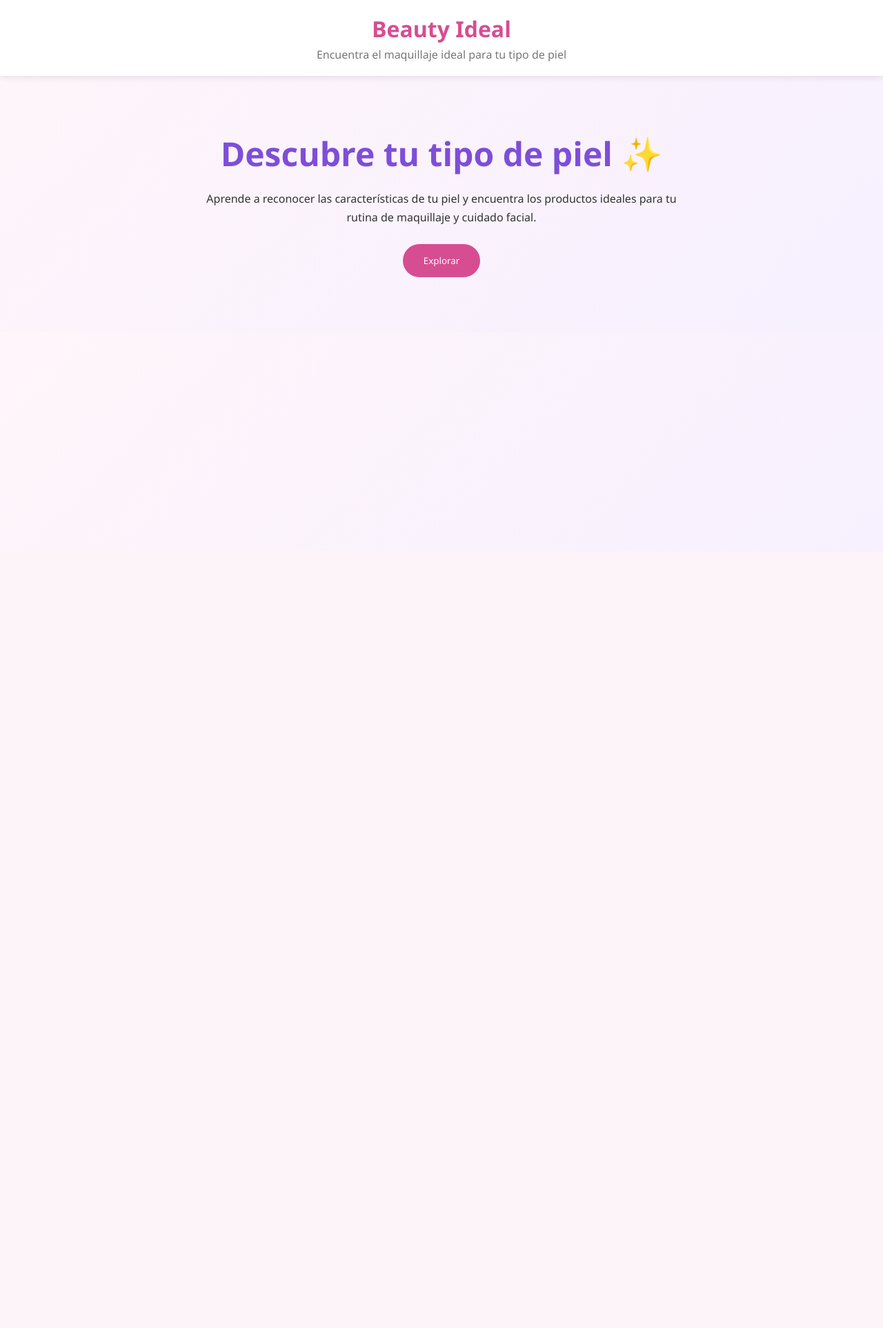
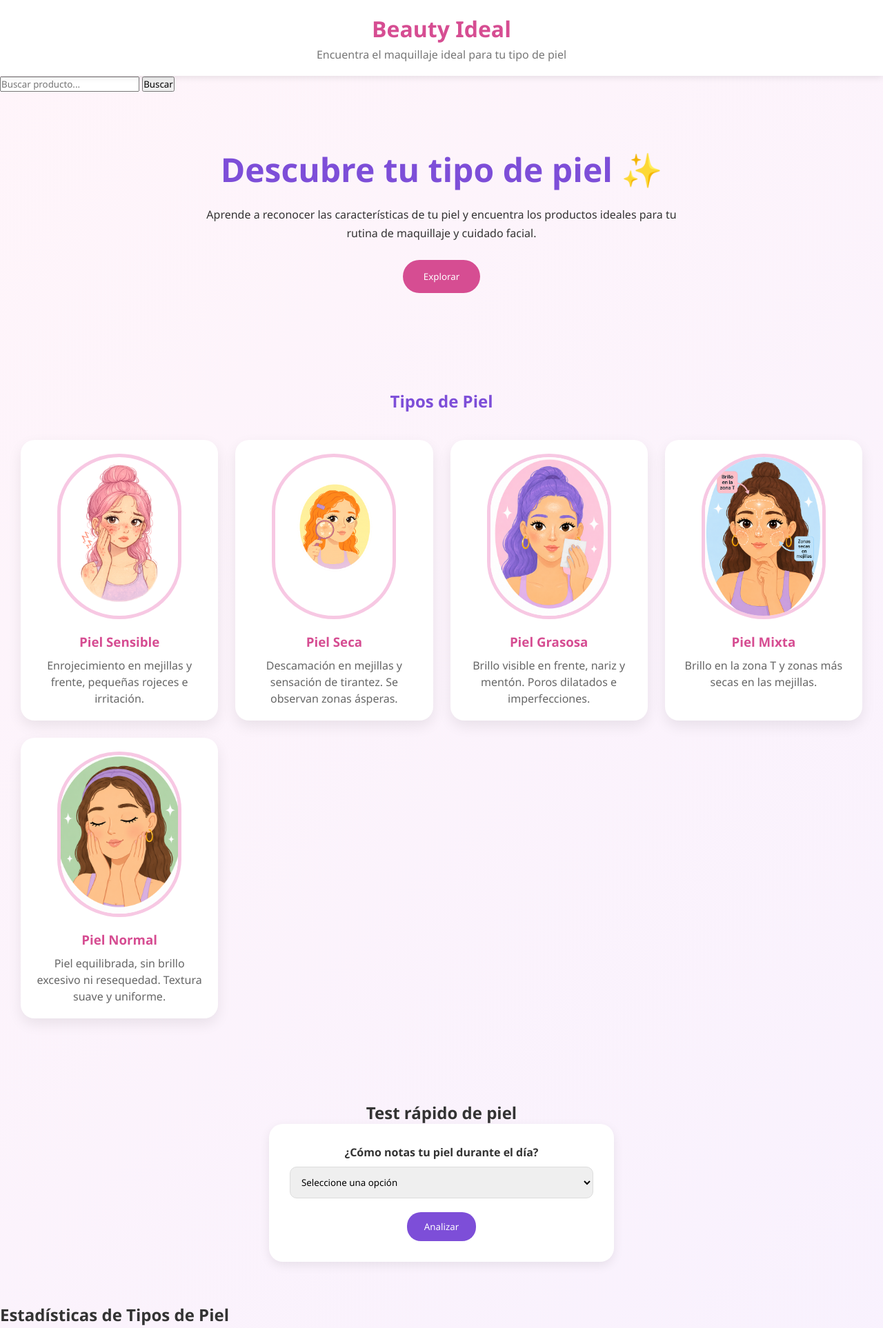
Before and after one commit to PaulaMurcia-a/pagina_MaquillajeIdeal, a FastAPI app: page / in a window 1280 px wide. Shown: the top 1926 px of the page at 69% size. Before the commit the page ends 402 px from the top, so only its background shows below. Run offline with FastAPI, Linux system fonts and the light colour scheme.

Commit message:
[UPLOAD] INDEX

```diff
--- /dev/null
+++ b/static/script.js
@@ -0,0 +1,23 @@
+console.log("Beauty Ideal iniciado");
+
+document.addEventListener("DOMContentLoaded", () => {
+
+    const cards = document.querySelectorAll(".card");
+
+    cards.forEach(card => {
+
+        card.addEventListener("click", () => {
+
+            card.style.transform = "scale(1.05)";
+
+            setTimeout(() => {
+
+                card.style.transform = "";
+
+            },300);
+
+        });
+
+    });
+
+});
--- a/templates/index.html
+++ b/templates/index.html
@@ -19,6 +19,25 @@
 
 </header>
 
+<section class="buscador">
+
+    <form action="/productos/buscar" method="get">
+
+        <input
+            type="text"
+            name="nombre"
+            placeholder="Buscar producto..."
+            required
+        >
+
+        <button type="submit">
+            Buscar
+        </button>
+
+    </form>
+
+</section>
+
 <section class="hero">
 
     <h2>Descubre tu tipo de piel ✨</h2>
@@ -31,3 +50,202 @@
     <button class="btn">
         Explorar
     </button>
+    </section>
+
+<section class="pieles">
+
+    <h2>Tipos de Piel</h2>
+
+    <div class="cards">
+
+
+        <div class="card">
+
+            <img
+                src="/static/img/piel-sensible.png"
+                alt="Piel Sensible"
+            >
+
+            <h3>Piel Sensible</h3>
+
+            <p>
+                Enrojecimiento en mejillas y frente,
+                pequeñas rojeces e irritación.
+            </p>
+
+        </div>
+
+
+        <div class="card">
+
+            <img
+                src="/static/img/piel-seca.png"
+                alt="Piel Seca"
+            >
+
+            <h3>Piel Seca</h3>
+
+            <p>
+                Descamación en mejillas y sensación
+                de tirantez. Se observan zonas ásperas.
+            </p>
+
+        </div>
+
+
+        <div class="card">
+
+            <img
+                src="/static/img/piel-grasosa.png"
+                alt="Piel Grasosa"
+            >
+
+            <h3>Piel Grasosa</h3>
+
+            <p>
+                Brillo visible en frente, nariz y mentón.
+                Poros dilatados e imperfecciones.
+            </p>
+
+        </div>
+
+
+        <div class="card">
+
+            <img
+                src="/static/img/piel-mixta.png"
+                alt="Piel Mixta"
+            >
+
+            <h3>Piel Mixta</h3>
+
+            <p>
+                Brillo en la zona T y zonas más secas
+                en las mejillas.
+            </p>
+
+        </div>
+
+
+        <div class="card">
+
+            <img
+                src="/static/img/piel-normal.png"
+                alt="Piel Normal"
+            >
+
+            <h3>Piel Normal</h3>
+
+            <p>
+                Piel equilibrada, sin brillo excesivo
+                ni resequedad. Textura suave y uniforme.
+            </p>
+
+        </div>
+
+    </div>
+
+</section>
+
+<section class="test">
+
+    <h2>Test rápido de piel</h2>
+
+    <form>
+
+        <label>
+            ¿Cómo notas tu piel durante el día?
+        </label>
+
+        <select>
+
+            <option>Seleccione una opción</option>
+
+            <option>
+                Se enrojece fácilmente
+            </option>
+
+            <option>
+                Se siente tirante
+            </option>
+
+            <option>
+                Tiene mucho brillo
+            </option>
+
+            <option>
+                Brillo en la zona T
+            </option>
+
+            <option>
+                Se ve equilibrada
+            </option>
+
+        </select>
+
+        <button type="submit">
+            Analizar
+        </button>
+
+    </form>
+
+</section>
+
+<section class="dashboard">
+
+    <h2>
+        Estadísticas de Tipos de Piel
+    </h2>
+
+    <canvas id="grafica"></canvas>
+
+</section>
+
+<footer>
+
+    <p>
+        Beauty Ideal © 2026
+    </p>
+
+</footer>
+
+<script src="/static/script.js"></script>
+
+<script src="https://cdn.jsdelivr.net/npm/chart.js"></script>
+
+<script>
+
+const ctx =
+document.getElementById('grafica');
+
+new Chart(ctx,{
+
+    type:'pie',
+
+    data:{
+        labels:[
+            'Sensible',
+            'Seca',
+            'Grasosa',
+            'Mixta',
+            'Normal'
+        ],
+
+        datasets:[{
+
+            data:[
+                15,
+                10,
+                20,
+                12,
+                8
+            ]
+
+        }]
+    }
+
+});
+
+</script>
+</body>
+</html>
```
